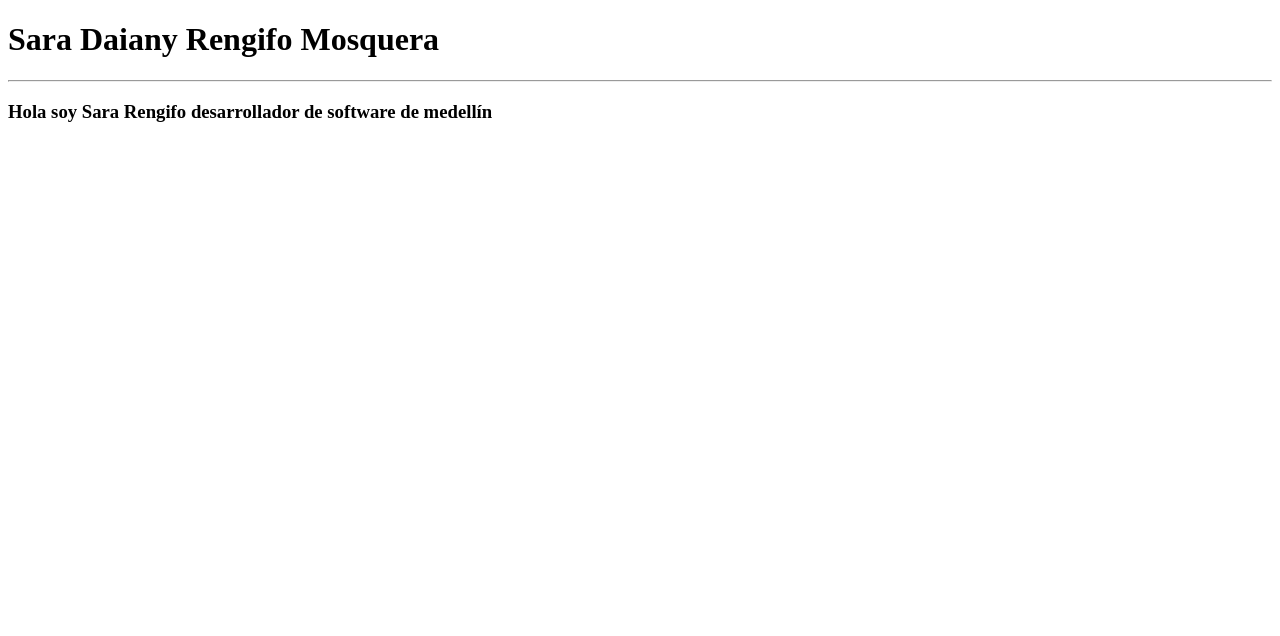
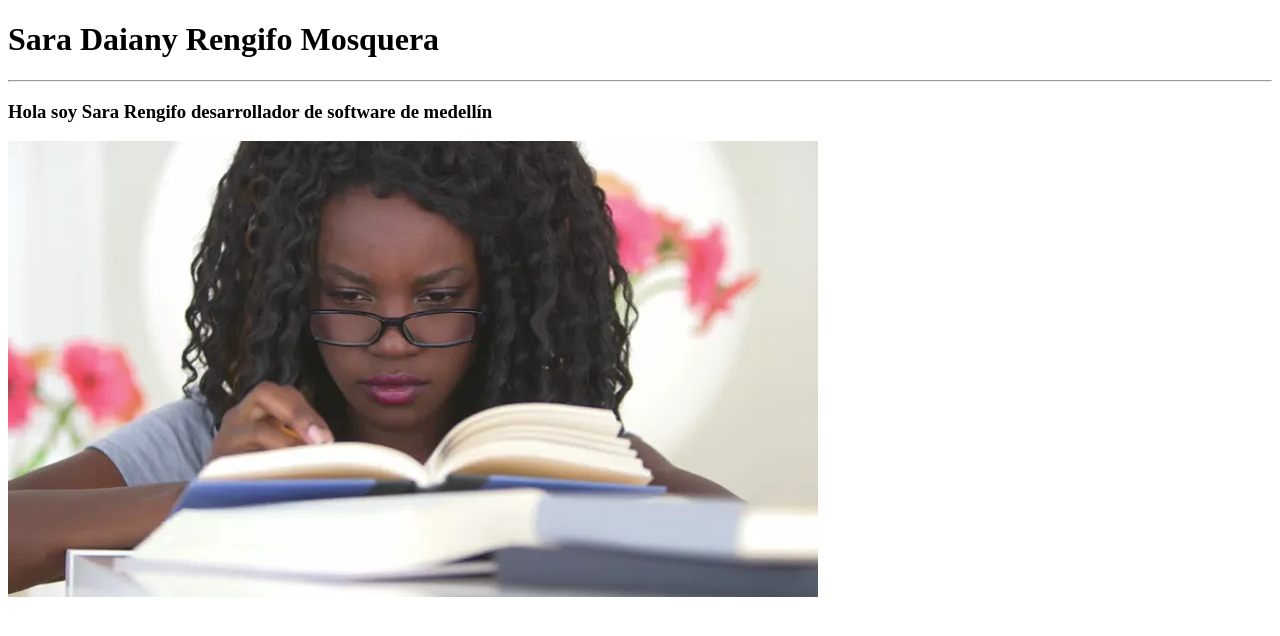
Before and after one commit to saramosquera16/Sara-Rengifo-Mosquera, a plain HTML site: page index.html in a window 1280 px wide. Drawn offline with Linux system fonts and the light colour scheme.

Commit message:
Add files via upload

```diff
--- a/index.html
+++ b/index.html
@@ -9,5 +9,6 @@
     <h1>Sara Daiany Rengifo Mosquera</h1>
     <hr>
     <h3>Hola soy Sara Rengifo desarrollador de software de medellín</h3>
+    <img src="imagenes/yo.webp" alt="foto">
 </body>
 </html>
```
Also changed, not shown: imagenes/yo.webp (added).
